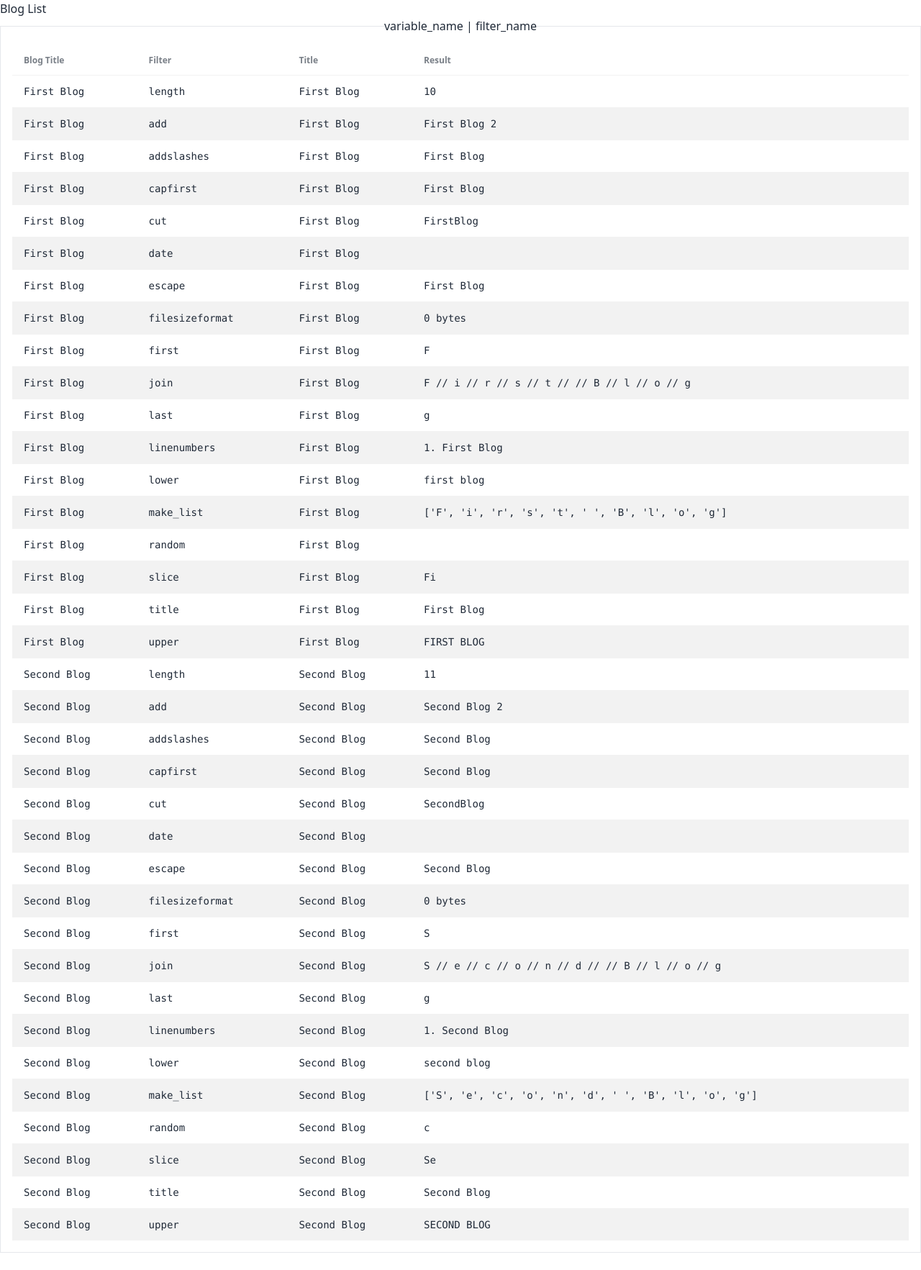
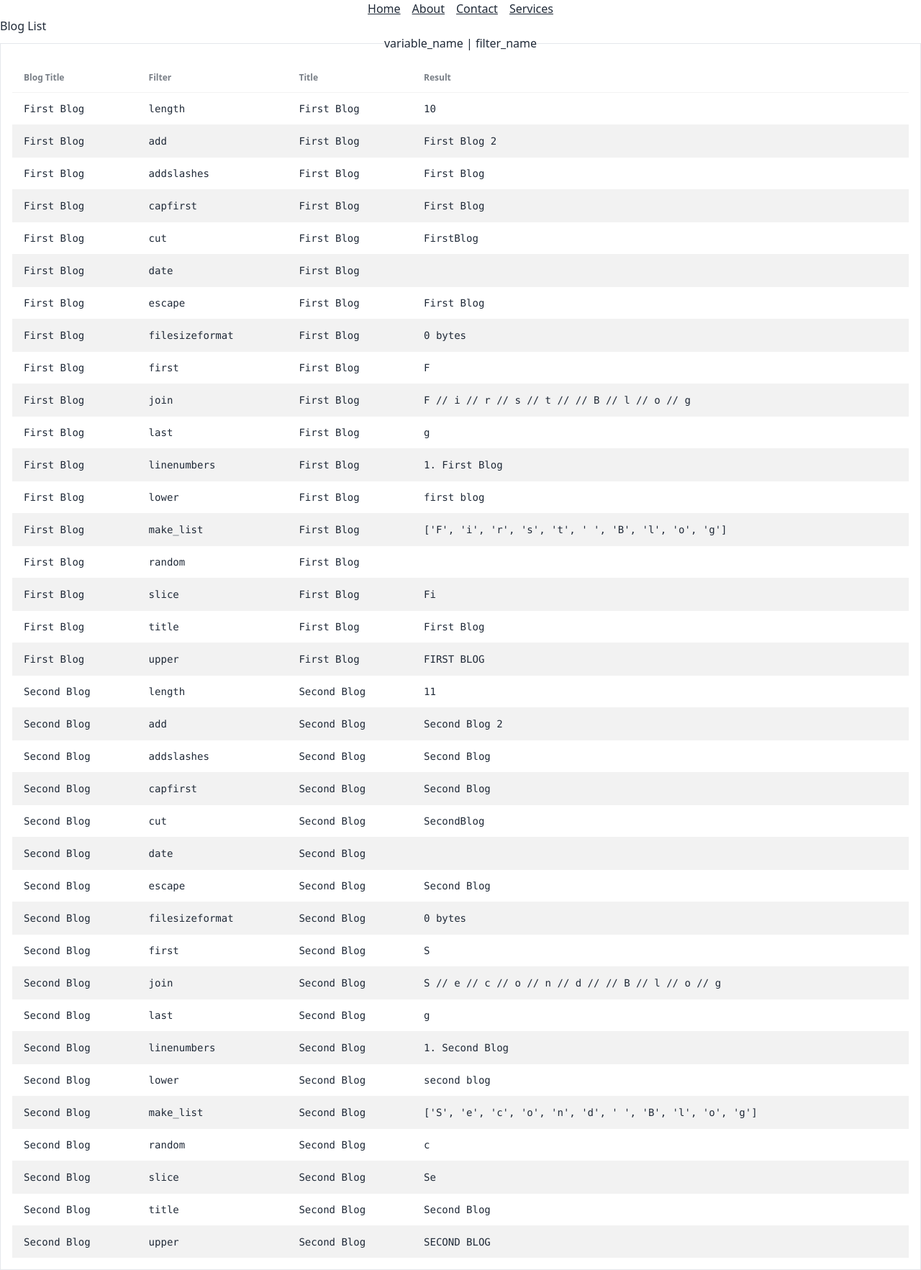
Before and after one commit to samiulalimsaad/phitron_django_10_5, a Django app: page / in a window 1280 px wide. Shown: the whole page at 72% size. Before the commit the page ends 1741 px from the top, so only its background shows below. Run offline with Django 4.2, Linux system fonts and the light colour scheme; some libraries are stand-ins or nearby versions.

Commit message:
routes, view, and templates added

```diff
--- /dev/null
+++ b/blog/templates/about.html
@@ -0,0 +1,4 @@
+{% extends 'base.html' %} {% block content %}
+<h1>About Us</h1>
+<p>This is the about us page content.</p>
+{% endblock content %}
--- /dev/null
+++ b/blog/templates/base.html
@@ -0,0 +1,27 @@
+<!DOCTYPE html>
+<html lang="en">
+    <head>
+        <meta charset="UTF-8" />
+        <meta name="viewport" content="width=device-width, initial-scale=1.0" />
+        <title>Blog App</title>
+        <link
+            href="https://cdn.jsdelivr.net/npm/daisyui@4.4.17/dist/full.min.css"
+            rel="stylesheet"
+            type="text/css"
+        />
+        <script src="https://cdn.tailwindcss.com"></script>
+    </head>
+    <body class="container mx-auto">
+        <nav>
+            <ul class="flex items-center justify-center gap-4">
+                <li><a class="link" href="{% url 'home' %}">Home</a></li>
+                <li><a class="link" href="{% url 'about' %}">About</a></li>
+                <li><a class="link" href="{% url 'contact' %}">Contact</a></li>
+                <li>
+                    <a class="link" href="{% url 'services' %}">Services</a>
+                </li>
+            </ul>
+        </nav>
+        <div>{% block content %}{% endblock content %}</div>
+    </body>
+</html>
--- /dev/null
+++ b/blog/templates/contact.html
@@ -0,0 +1,4 @@
+{% extends 'base.html' %} {% block content %}
+<h1>Contact Us</h1>
+<p>This is the contact us page content.</p>
+{% endblock content %}
--- a/blog/templates/index.html
+++ b/blog/templates/index.html
@@ -1,17 +1,5 @@
-<!DOCTYPE html>
-<html lang="en">
-    <head>
-        <meta charset="UTF-8" />
-        <meta name="viewport" content="width=device-width, initial-scale=1.0" />
-        <title>Blog App</title>
-        <link
-            href="https://cdn.jsdelivr.net/npm/daisyui@4.4.17/dist/full.min.css"
-            rel="stylesheet"
-            type="text/css"
-        />
-        <script src="https://cdn.tailwindcss.com"></script>
-    </head>
-    <body class="container mx-auto">
+{% extends 'base.html' %} {% block content %}
+
 <h1>Blog List</h1>
 <fieldset class="border p-4">
     <legend class="text-center">variable_name | filter_name</legend>
@@ -138,5 +126,5 @@
         </tbody>
     </table>
 </fieldset>
-    </body>
-</html>
+
+{% endblock content %}
--- /dev/null
+++ b/blog/templates/services.html
@@ -0,0 +1,4 @@
+{% extends 'base.html' %} {% block content %}
+<h1>Our Services</h1>
+<p>This is the page about our services.</p>
+{% endblock content %}
--- a/blog/urls.py
+++ b/blog/urls.py
@@ -3,5 +3,8 @@ from django.urls import path
 from blog import views
 
 urlpatterns = [
-    path("", views.home),
+    path("", views.home, name="home"),
+    path("about/", views.about, name="about"),
+    path("contact/", views.contact, name="contact"),
+    path("services/", views.services, name="services"),
 ]
--- a/blog/views.py
+++ b/blog/views.py
@@ -19,3 +19,20 @@ blogs = [
 
 def home(req: HttpRequest):
     return render(req, "index.html", {"blogs": blogs[:2]})
+
+
+def blog_list(request):
+    context = {"blogs": blogs}
+    return render(request, "blog_list.html", context)
+
+
+def about(request):
+    return render(request, "about.html")
+
+
+def contact(request):
+    return render(request, "contact.html")
+
+
+def services(request):
+    return render(request, "services.html")
```
Lines whose indentation alone changed are shown as unchanged.
